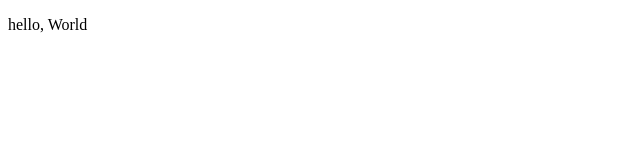
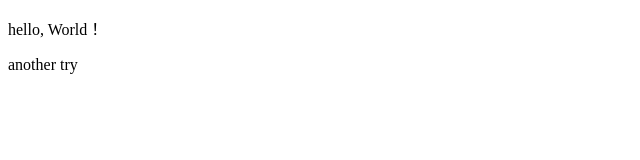
Before and after one commit to ZoeDan/HelloWorld, a plain HTML site: page index.html in a window 1280 px wide. Shown: the whole page, without its empty margins (0-640 px from the left). Drawn offline with Linux system fonts and the light colour scheme.

Commit message:
another try

```diff
--- a/index.html
+++ b/index.html
@@ -3,7 +3,8 @@
 </head>
 <body>
   <div>
-    <p>hello, World</p>
+    <p>hello, World！</p>
+    <p>another try</p>
   </div>
 </body>
 </html>
```
